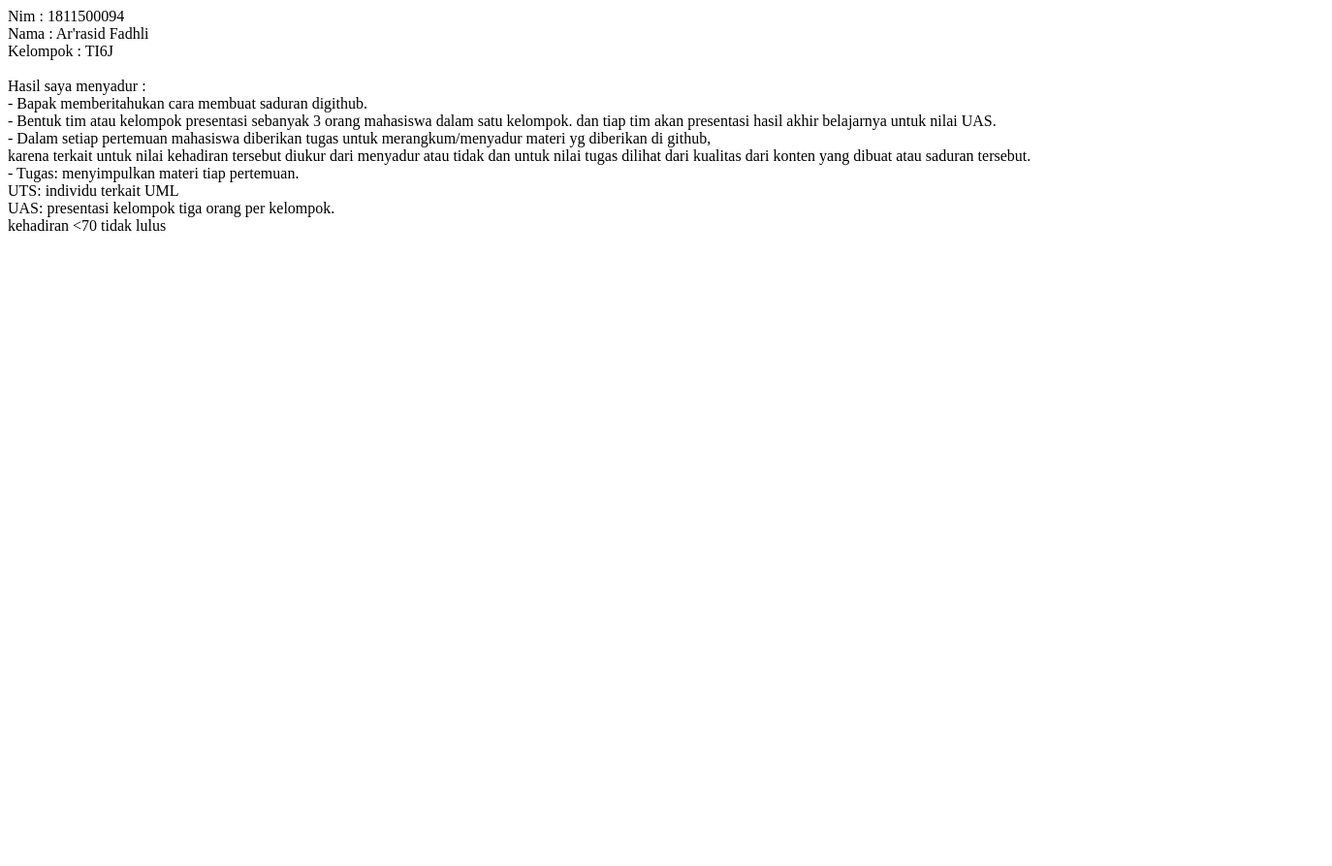
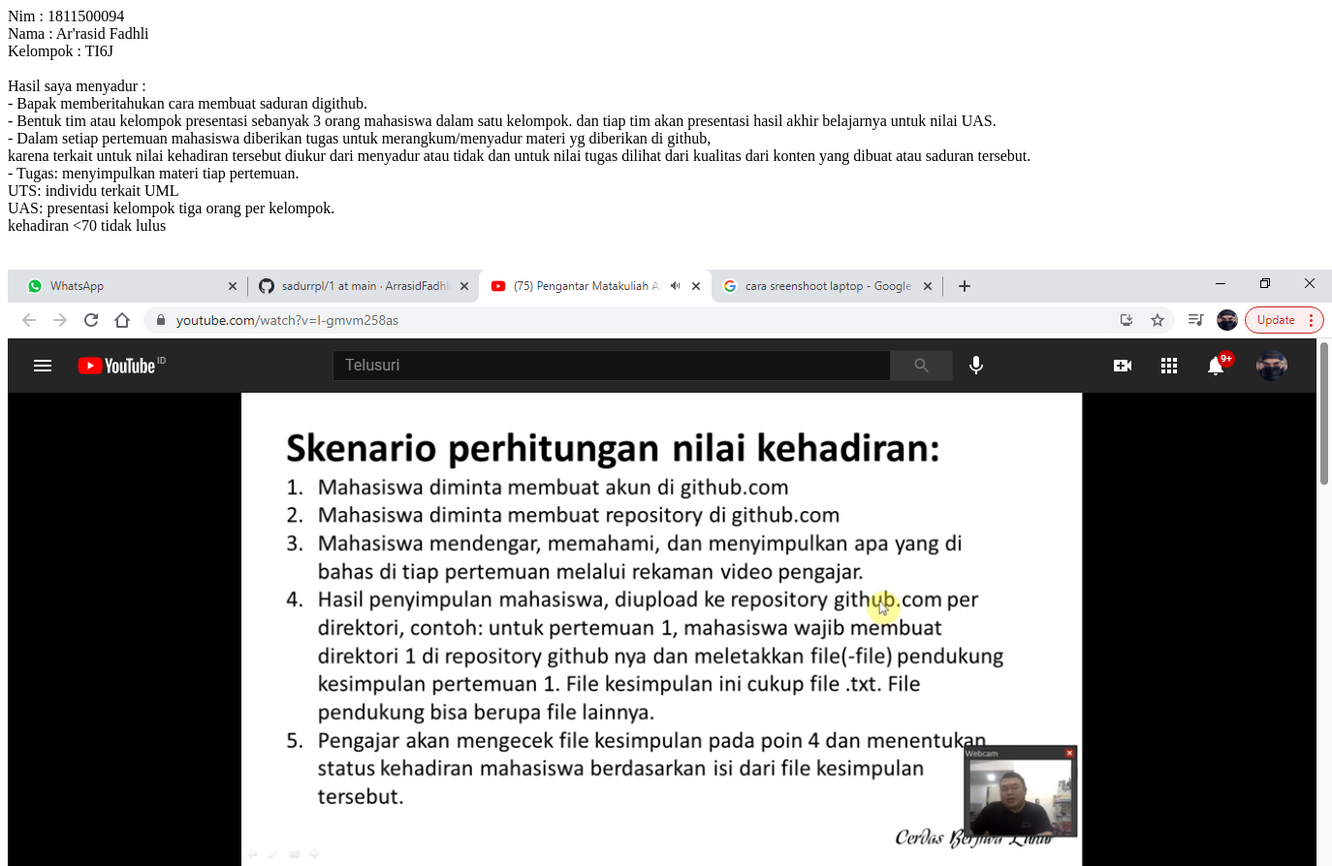
Before and after one commit to ArrasidFadhli/sadurrpl, a plain HTML site: page 1/index.html in a window 1280 px wide. Shown: the top 893 px of the page at 97% size, 1374 px wide, since content can reach past the window. Before the commit the page ends 800 px from the top, so only its background shows below. Drawn offline with Linux system fonts and the light colour scheme.

Commit message:
Update index.html

```diff
--- a/1/index.html
+++ b/1/index.html
@@ -11,3 +11,5 @@ Hasil saya menyadur :<br>
   UTS: individu terkait UML<br>
   UAS: presentasi kelompok tiga orang per kelompok.<br>
 kehadiran <70 tidak lulus<br>
+<br><br>
+<img src="P1.png">
```
